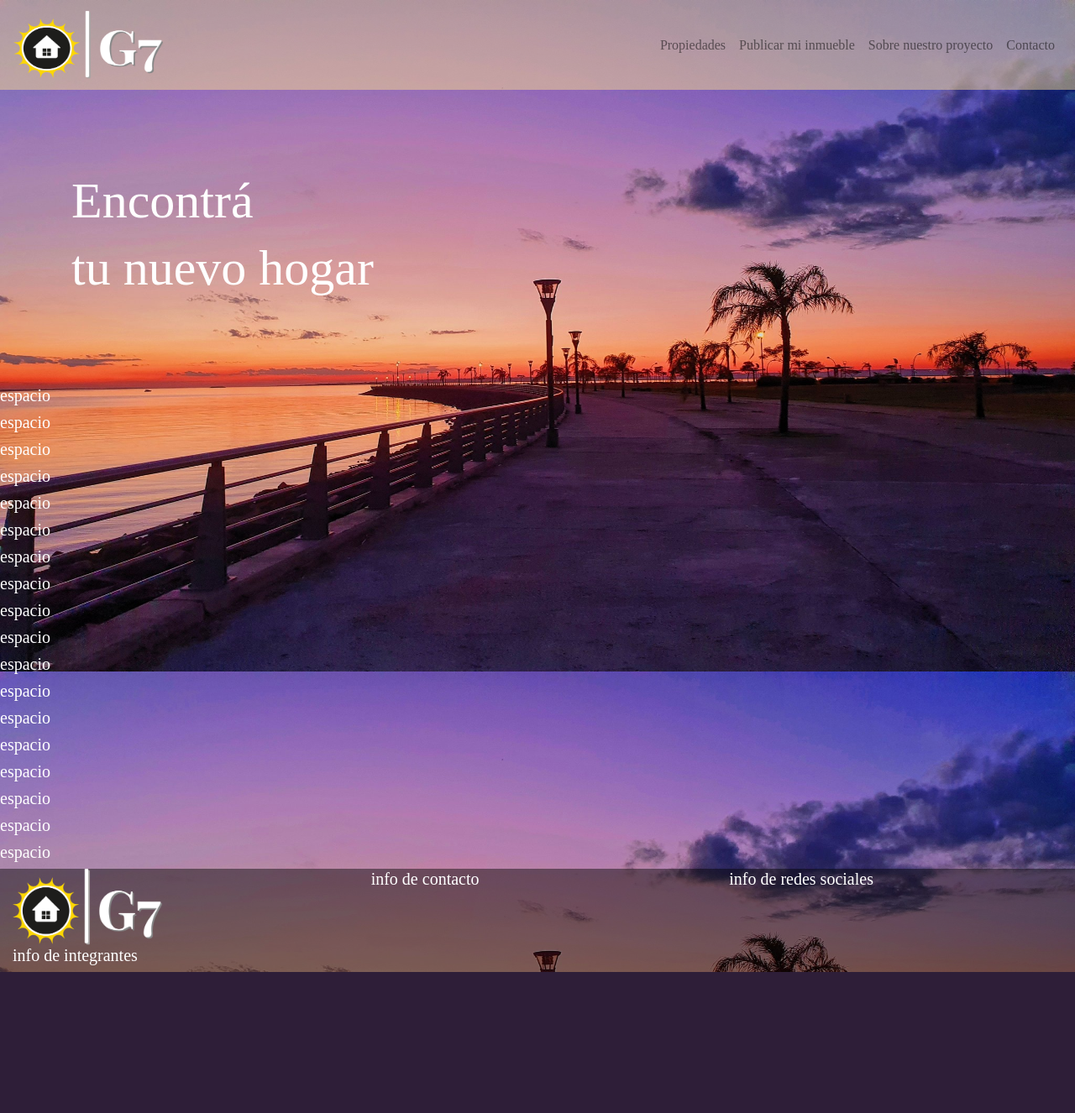
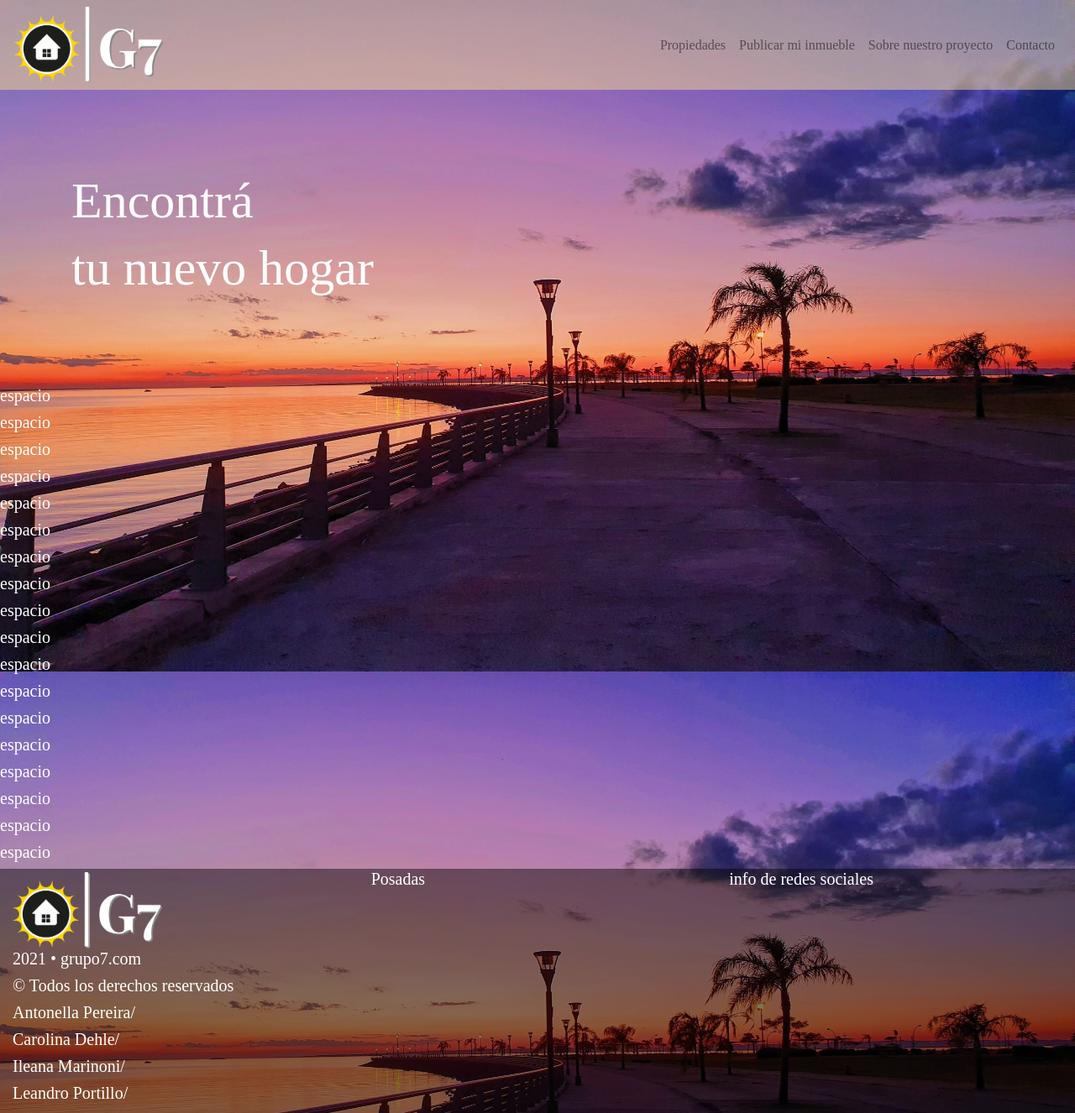
Before and after one commit to car0s0ad/proyecto-final, a PHP site: page / in a window 1280 px wide. Shown: the whole page at 84% size. Before the commit the page ends 1158 px from the top, so only its background shows below. Run offline with PHP 8.4, Linux system fonts and the light colour scheme; some web fonts are replaced.

Commit message:
cambios en el logo

```diff
--- a/estilos.css
+++ b/estilos.css
@@ -9,15 +9,14 @@ body{
     background-repeat: no-repeat;
     background-attachment: fixed;
     background-size: 100% auto;
-
 }
-
 
 h1{
     font-size: 60px;
     color: white;
 }
 h5{
+    font-size: 20px;
     color:white;
 }
 
@@ -28,8 +27,6 @@ footer{
 .navbar-custom {
     background-color:rgba(249, 220, 144, 0.5);
 }
-
-
 
 
 .botoncito{
--- a/includes/footer.php
+++ b/includes/footer.php
@@ -2,17 +2,22 @@
  <section>
   <div class="container-fluid">
    <div class="row">
-     <div class="col-4">
+     <div class="col-4 py-1">
       <a> <img class="logo" src=./recursos/logo.png width=178,4 height=91,4 alt="logo"> </a>
-      <h5>info de integrantes</h1>
+      <h5>2021 • grupo7.com</h5>
+      <h5>© Todos los derechos reservados</h5>
+      <h5>Antonella Pereira/</h5>
+      <h5>Carolina Dehle/</h5>
+      <h5>Ileana Marinoni/</h5>
+      <h5>Leandro Portillo/</h5>
      </div>
 
      <div class="col-4">
-      <h5>info de contacto</h1>
+      <h5>Posadas</h5>
      </div>
 
       <div class="col-4">
-       <h5>info de redes sociales</h1>
+       <h5>info de redes sociales</h5>
       </div>
 
  </section>
--- a/includes/header.php
+++ b/includes/header.php
@@ -11,7 +11,7 @@
     </head>
     <header>
     <nav class="navbar navbar-expand-md navbar-light navbar-custom">
-  <a> <img class="navbar-brand" src=./recursos/logo.png width=178,4 height=91,4 alt="logo"> </a>
+  <a> <img class="logo" src=./recursos/logo.png width=178,4 height=91,4 alt="logo"> </a>
   <button class="navbar-toggler" type="button" data-toggle="collapse" data-target="#navbarSupportedContent" aria-controls="navbarSupportedContent" aria-expanded="false" aria-label="Toggle navigation">
     <span class="navbar-toggler-icon"></span>
   </button>
```
